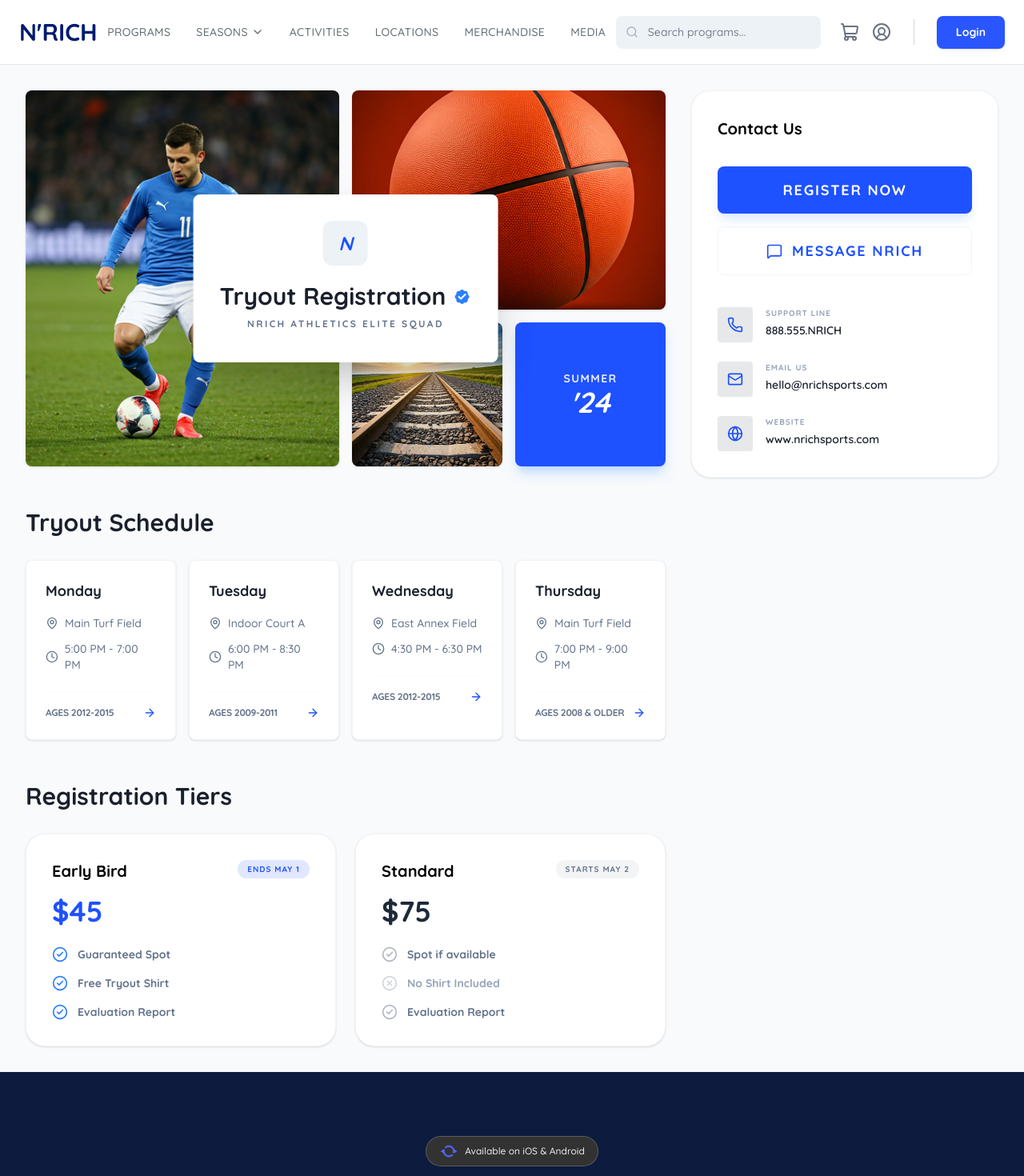
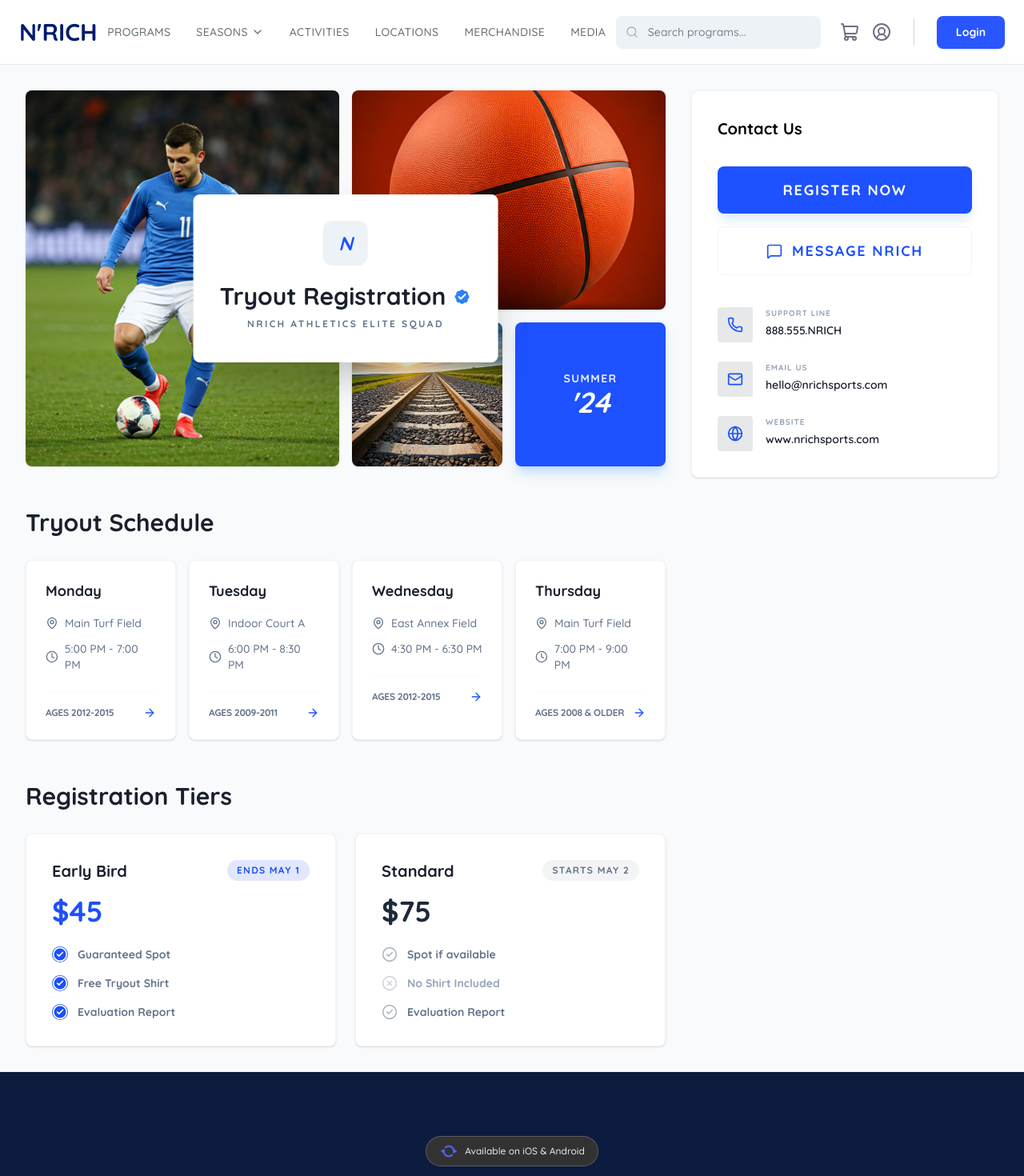
Before and after one commit to NigarHasanzda/Nrich_MarketPlace, a Next.js app: page /seasons/tryout-portal in a window 1280 px wide. Shown: the top 1470 px of the page at 80% size. Built offline with nearby package versions, Linux system fonts and the light colour scheme.

Commit message:
Season/Tryout

```diff
--- a/src/app/seasons/tryout-portal/TryoutPortal.tsx
+++ b/src/app/seasons/tryout-portal/TryoutPortal.tsx
@@ -114,7 +114,7 @@
 
 
                 <div className="lg:col-span-1">
-                    <div className="bg-white p-8 rounded-3xl shadow-sm border border-gray-100 sticky top-8">
+                    <div className="bg-white p-8 rounded-[8px] shadow-sm border border-gray-100 sticky top-8">
                         <h3 className="text-[20px] font-bold mb-8">Contact Us</h3>
                         <div className="space-y-4 mb-10">
                             <button className="w-full bg-[#1E51FF] text-white py-4 rounded-[8px] font-bold text-[18px] hover:bg-blue-700 transition-all uppercase tracking-widest shadow-lg shadow-blue-100">
--- a/src/components/Cards/PricingTier.tsx
+++ b/src/components/Cards/PricingTier.tsx
@@ -1,7 +1,13 @@
 import React from 'react';
 import { CheckCircle2, XCircle } from 'lucide-react';
+import { Quicksand } from 'next/font/google';
 
-// --- Type Təyini ---
+const quicksand = Quicksand({
+  subsets: ['latin'],
+  weight: ['400', '500', '600', '700'],
+  display: 'swap',
+});
+
 interface Feature {
   text: string;
   included: boolean;
@@ -15,7 +21,6 @@
   isEarlyBird: boolean;
 }
 
-// --- Komponent ---
 export const PricingTier: React.FC<PricingTierProps> = ({
   title,
   price,
@@ -23,21 +28,23 @@
   features,
   isEarlyBird
 }) => (
-  <div className="bg-white p-8 rounded-3xl shadow-sm border border-gray-100">
+  <div className={`${quicksand.className} bg-white p-8 rounded-[8px] shadow-sm border border-gray-100`}>
     <div className="flex justify-between items-start mb-4">
-      <h4 className="text-xl font-extrabold">{title}</h4>
-      <span className={`${isEarlyBird ? 'bg-[#E0E7FF] text-[#1E51FF]' : 'bg-gray-100 text-[#64748B]'} text-[10px] font-black px-3 py-1 rounded-full uppercase tracking-widest`}>
+      <h4 className="text-xl font-bold text-[#1A202C]">{title}</h4>
+      <span className={`${isEarlyBird ? 'bg-[#E0E7FF] text-[#1C50FB]' : 'bg-gray-100 text-[#64748B]'} text-[12px] font-black px-3 py-1 rounded-full uppercase tracking-widest`}>
         {badge}
       </span>
     </div>
-    <div className={`text-4xl font-black mb-6 ${isEarlyBird ? 'text-[#1E51FF]' : 'text-gray-800'}`}>
+
+    <div className={`text-4xl font-black mb-6 ${isEarlyBird ? 'text-[#1C50FB]' : 'text-gray-800'}`}>
       ${price}
     </div>
+
     <ul className="space-y-4">
       {features.map((feature, idx) => (
         <li key={idx} className={`flex items-center gap-3 text-sm font-bold ${feature.included ? 'text-[#64748B]' : 'text-[#94A3B8]'}`}>
           {feature.included ? (
-            <CheckCircle2 className={`w-5 h-5 ${isEarlyBird ? 'text-blue-500' : 'opacity-50'}`} />
+            <CheckCircle2 className={`w-5 h-5 ${isEarlyBird ? 'text-white  bg-[#1C50FB] rounded-4xl' : 'opacity-50'}`} />
           ) : (
             <XCircle className="w-5 h-5 text-gray-300" />
           )}
```
